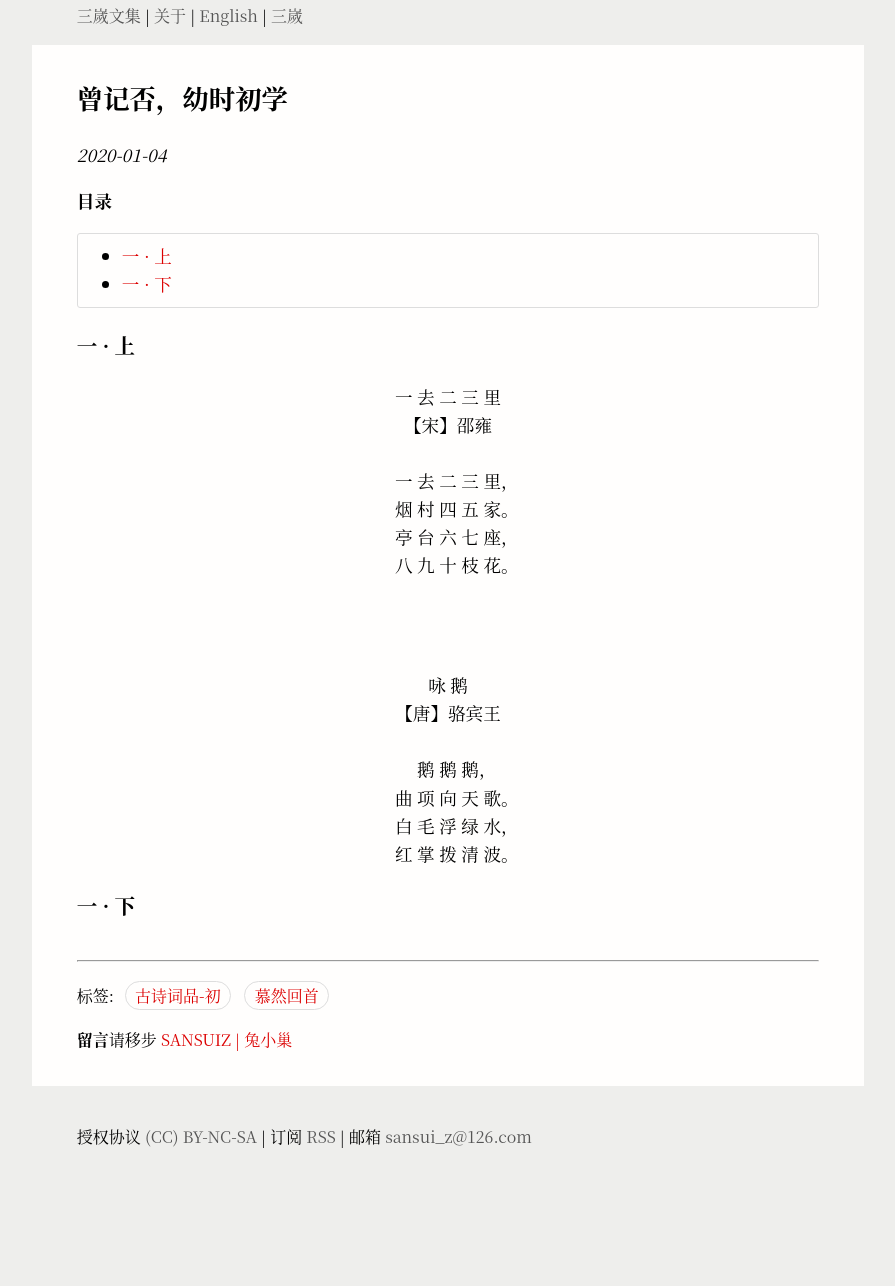
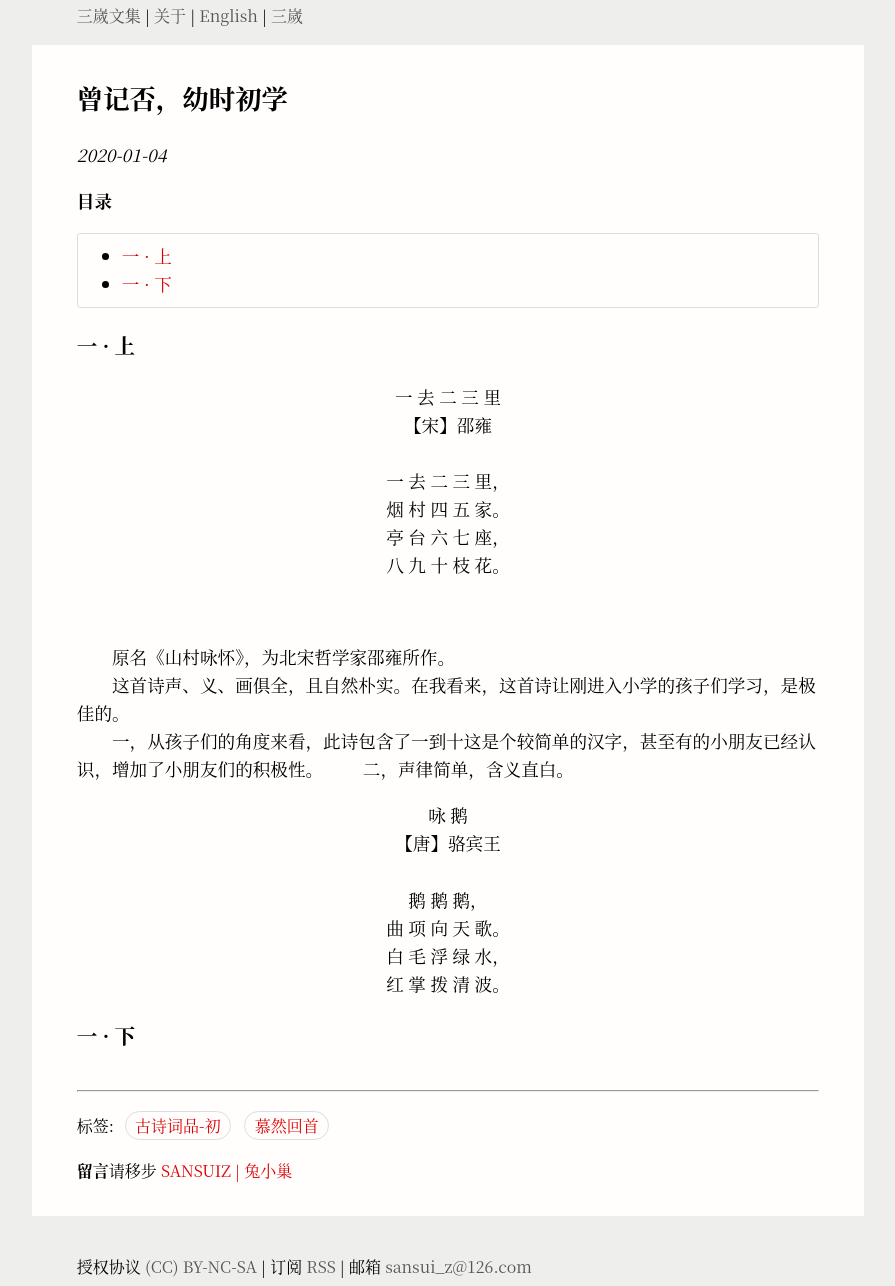
Before and after one commit to Sansuiz/wenji, a Jekyll site: the page built from _posts/ShiWen/Gushici/2020-01-04-meng-xue.md, in a window 1280 px wide. Shown: the whole page, without its empty margins (192-1087 px from the left). Built offline with Jekyll 4.4.1, drawn with Linux system fonts in a browser that asks for light colours; comment, search, counter and statistics services are not loaded; before the commit the page ends 1156 px from its top, so only the background shows below that.

Commit message:
Update 2020-01-04-meng-xue.md

```diff
--- a/_posts/ShiWen/Gushici/2020-01-04-meng-xue.md
+++ b/_posts/ShiWen/Gushici/2020-01-04-meng-xue.md
@@ -19,22 +19,28 @@ __目录__
 【宋】邵雍<br>
 <br>
 
-&emsp;一 去 二 三 里，<br>
-&emsp;烟 村 四 五 家。<br>
-&emsp;亭 台 六 七 座，<br>
-&emsp;八 九 十 枝 花。
+一 去 二 三 里，<br>
+烟 村 四 五 家。<br>
+亭 台 六 七 座，<br>
+八 九 十 枝 花。
 </center>
 <br>
-<br>
+
+&emsp;&emsp;原名《山村咏怀》，为北宋哲学家邵雍所作。<br>
+&emsp;&emsp;这首诗声、义、画俱全，且自然朴实。在我看来，这首诗让刚进入小学的孩子们学习，是极佳的。<br>
+&emsp;&emsp;一，从孩子们的角度来看，此诗包含了一到十这是个较简单的汉字，甚至有的小朋友已经认识，增加了小朋友们的积极性。
+&emsp;&emsp;二，声律简单，含义直白。
+
+
 <center>
 咏 鹅<br>
 【唐】骆宾王<br>
 <br>
 
-&emsp;鹅 鹅 鹅，<br>
-&emsp;曲 项 向 天 歌。<br>
-&emsp;白 毛 浮 绿 水，<br>
-&emsp;红 掌 拨 清 波。
+鹅 鹅 鹅，<br>
+曲 项 向 天 歌。<br>
+白 毛 浮 绿 水，<br>
+红 掌 拨 清 波。
 </center>
 
 ### 一 · 下
```
